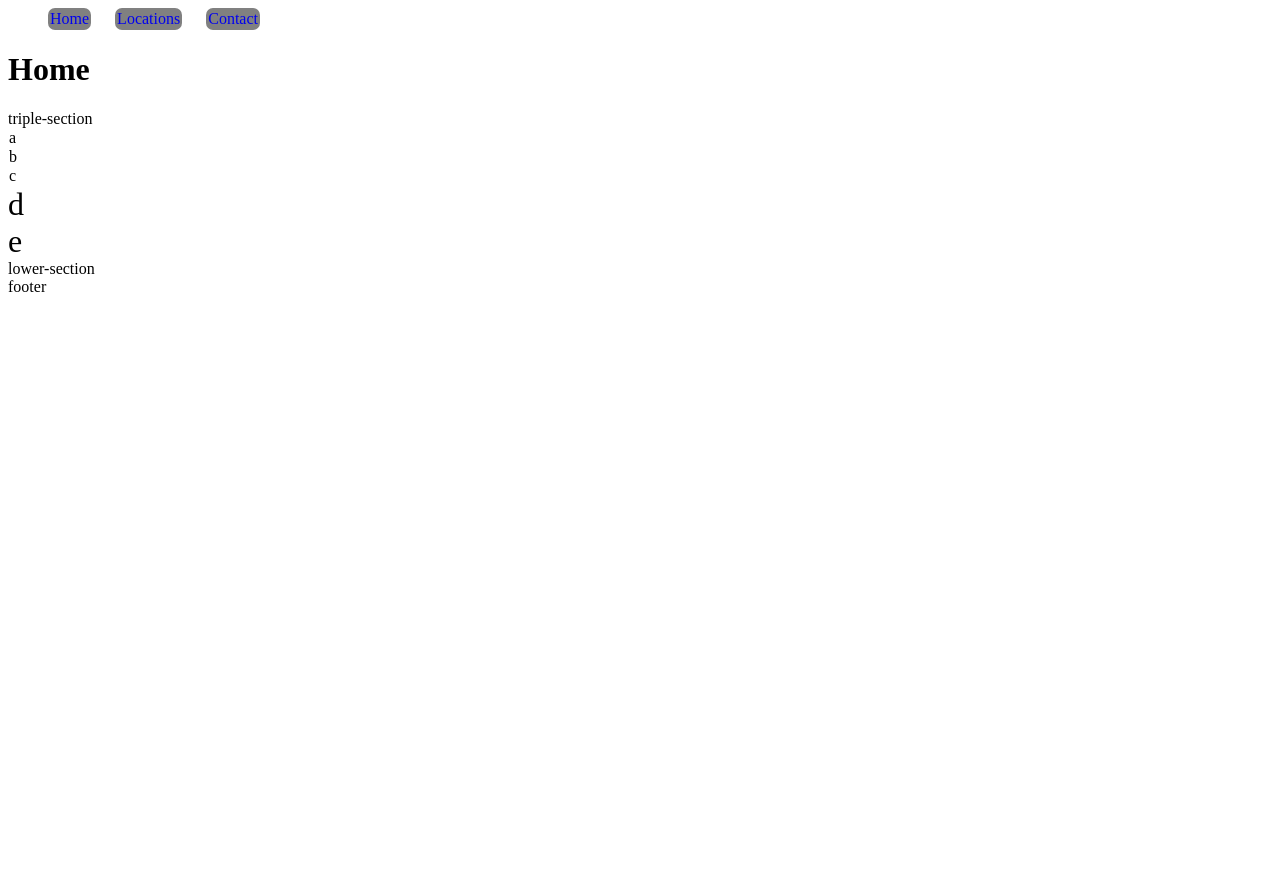
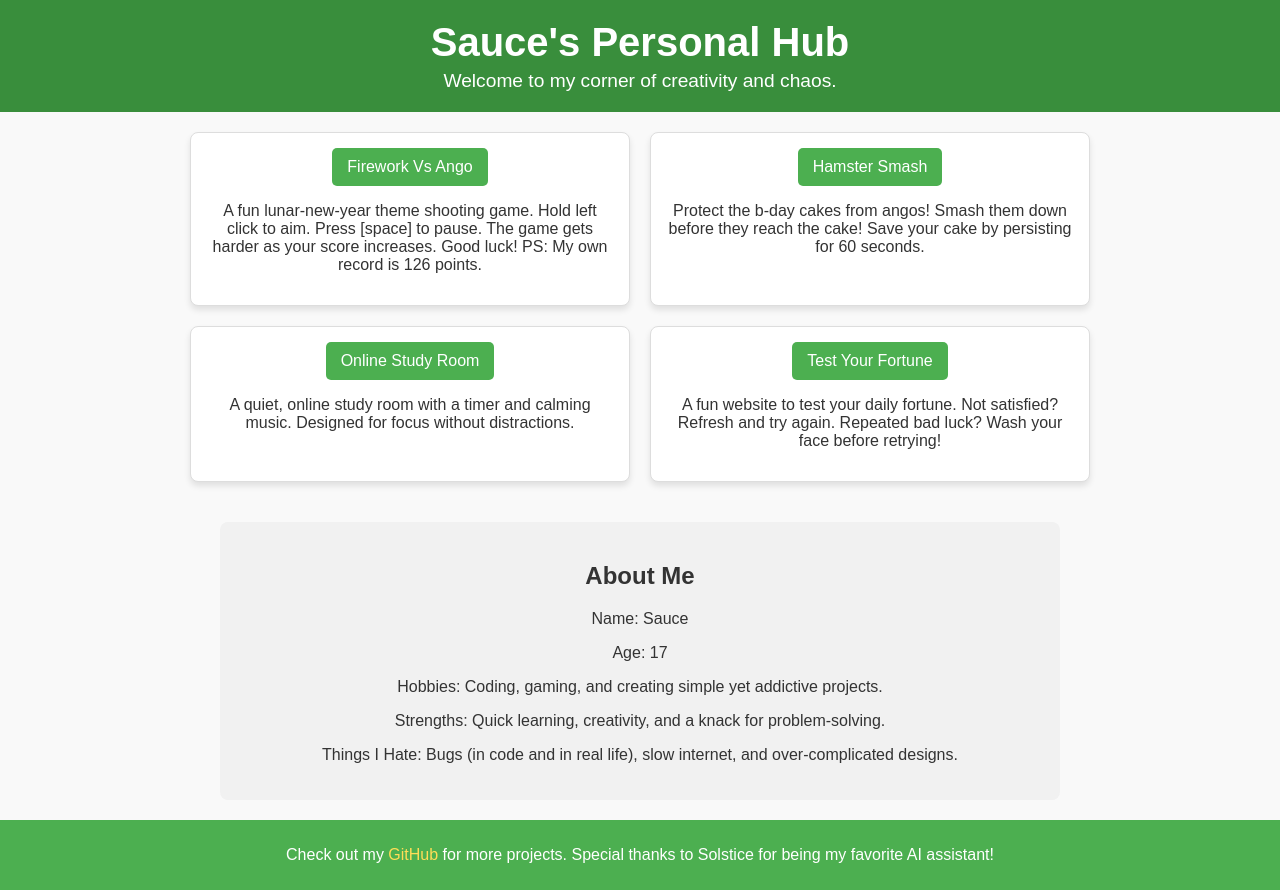
Before and after one commit to Solsticia/junchengzhuportfolio, a plain HTML site: page index.html in a window 1280 px wide. Before the commit the page ends 800 px from the top, so only its background shows below. Drawn offline with Linux system fonts and the light colour scheme.

Commit message:
Update index.html

```diff
--- a/index.html
+++ b/index.html
@@ -1,55 +1,125 @@
-<html>
+<!DOCTYPE html>
+<html lang="en">
 <head>
-        <title>My Page!</title>
+    <meta charset="UTF-8">
+    <meta name="viewport" content="width=device-width, initial-scale=1.0">
+    <title>Sauce's Personal Hub</title>
     <style>
-            section.featurebox.sales div{
-                margin: 1px;
+        body {
+            font-family: Arial, sans-serif;
+            margin: 0;
+            padding: 0;
+            background: #f9f9f9;
+            color: #333;
         }
-            #frank{
-                font-size: 200%;
+
+        header {
+            text-align: center;
+            padding: 20px;
+            background: #398e3c;
+            color: white;
         }
-            li{
-                display: inline-block;
-                background-color: gray;
-                border-radius: 7px;
-                padding: 2px;
-                margin-left: 20px;
 
+        header h1 {
+            margin: 0;
+            font-size: 2.5rem;
         }
-            li:first-child{
-                margin-left: 0;
+
+        header p {
+            margin: 5px 0 0;
+            font-size: 1.2rem;
         }
-            li:hover{
-                background-color:beige;
+
+        .projects {
+            display: grid;
+            grid-template-columns: repeat(2, 1fr);
+            gap: 20px;
+            padding: 20px;
+            max-width: 900px;
+            margin: auto;
         }
-            a{
+
+        .project {
+            background: white;
+            border: 1px solid #ddd;
+            border-radius: 8px;
+            box-shadow: 0 4px 6px rgba(0, 0, 0, 0.1);
+            padding: 15px;
+            text-align: center;
+        }
+
+        .project button {
+            background: #4CAF50;
+            color: white;
+            border: none;
+            padding: 10px 15px;
+            font-size: 1rem;
+            cursor: pointer;
+            border-radius: 5px;
+        }
+
+        .project button:hover {
+            background: #45a049;
+        }
+
+        .about {
+            padding: 20px;
+            background: #f1f1f1;
+            margin: 20px auto;
+            max-width: 800px;
+            border-radius: 8px;
+            text-align: center;
+        }
+
+        footer {
+            text-align: center;
+            padding: 10px;
+            background: #4CAF50;
+            color: white;
+        }
+
+        footer a {
+            color: #ffdd57;
             text-decoration: none;
         }
-            a:hover{
-                text-decoration: underline;
-            }
     </style>
+</head>
 <body>
     <header>
-            <nav>
-                <ul>
-                    <li><a href="index.html">Home</a></li>
-                    <li><a href="locations.html">Locations</a></li>
-                    <li><a href="contact.html">Contact</a></li>
-                </ul>
-            </nav>
-            <h1>Home</h1>
+        <h1>Sauce's Personal Hub</h1>
+        <p>Welcome to my corner of creativity and chaos.</p>
     </header>
-        <section class="featurebox sales">triple-section
-            <div>a</div>
-            <div>b</div>
-            <div>c</div>
+
+    <section class="projects">
+        <div class="project">
+            <button onclick="window.location.href='https://solsticia.github.io/fireworkVsAngo/'">Firework Vs Ango</button>
+            <p>A fun lunar-new-year theme shooting game. Hold left click to aim. Press [space] to pause. The game gets harder as your score increases. Good luck! PS: My own record is 126 points.</p>
+        </div>
+        <div class="project">
+            <button onclick="window.location.href='https://solsticia.github.io/hamsterSmash/'">Hamster Smash</button>
+            <p>Protect the b-day cakes from angos! Smash them down before they reach the cake! Save your cake by persisting for 60 seconds.</p>
+        </div>
+        <div class="project">
+            <button onclick="window.location.href='https://solsticia.github.io/onlineStudyRoom/'">Online Study Room</button>
+            <p>A quiet, online study room with a timer and calming music. Designed for focus without distractions.</p>
+        </div>
+        <div class="project">
+            <button onclick="window.location.href='https://solsticia.github.io/testFortune/'">Test Your Fortune</button>
+            <p>A fun website to test your daily fortune. Not satisfied? Refresh and try again. Repeated bad luck? Wash your face before retrying!</p>
+        </div>
     </section>
-        <section id="frank" class="featurebox closeouts">
-            <div>d</div>
-            <div>e</div>
+
+    <section class="about">
+        <h2>About Me</h2>
+        <p>Name: Sauce</p>
+        <p>Age: 17</p>
+        <p>Hobbies: Coding, gaming, and creating simple yet addictive projects.</p>
+        <p>Strengths: Quick learning, creativity, and a knack for problem-solving.</p>
+        <p>Things I Hate: Bugs (in code and in real life), slow internet, and over-complicated designs.</p>
     </section>
-        <section>lower-section</section>
-        <footer>footer</footer>
+
+    <footer>
+        <p>Check out my <a href="https://github.com/Solsticia?tab=repositories">GitHub</a> for more projects. Special thanks to Solstice for being my favorite AI assistant!</p>
+    </footer>
 </body>
 </html>
```
Lines whose indentation alone changed are shown as unchanged.
